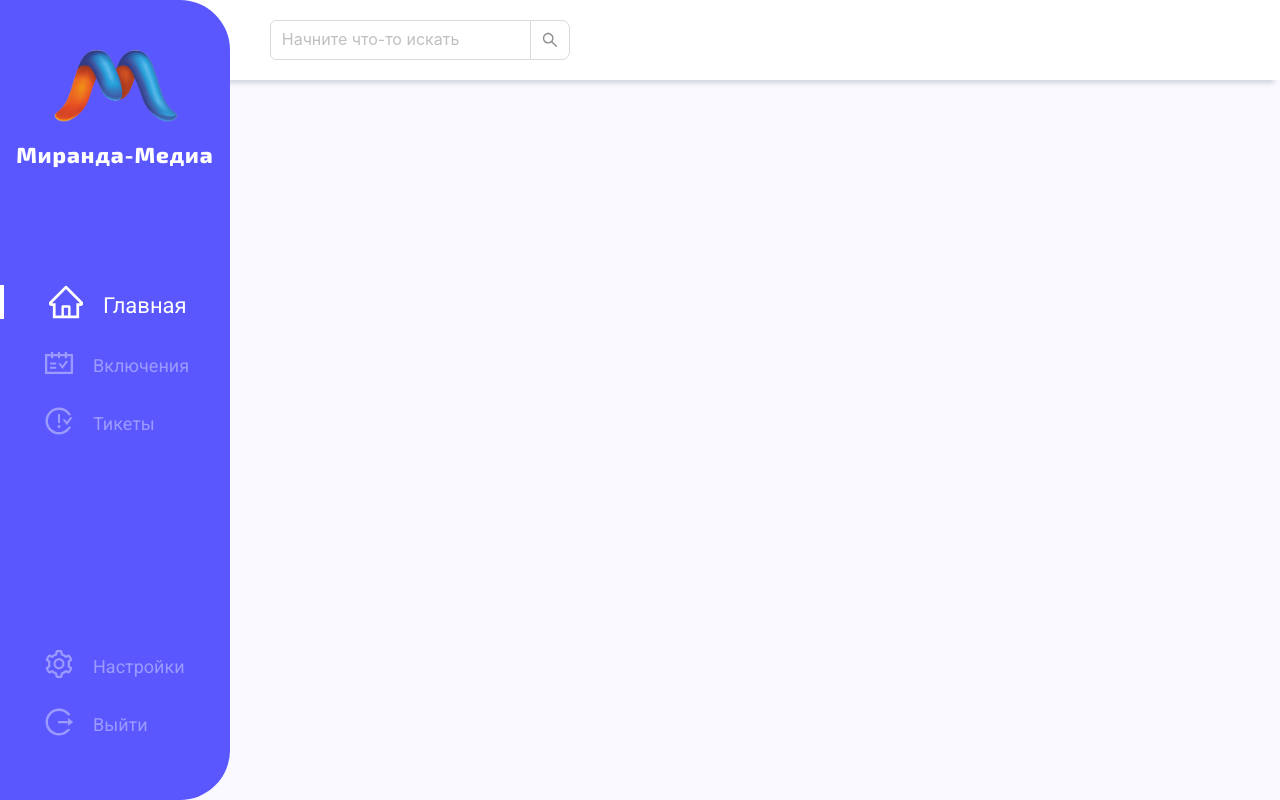
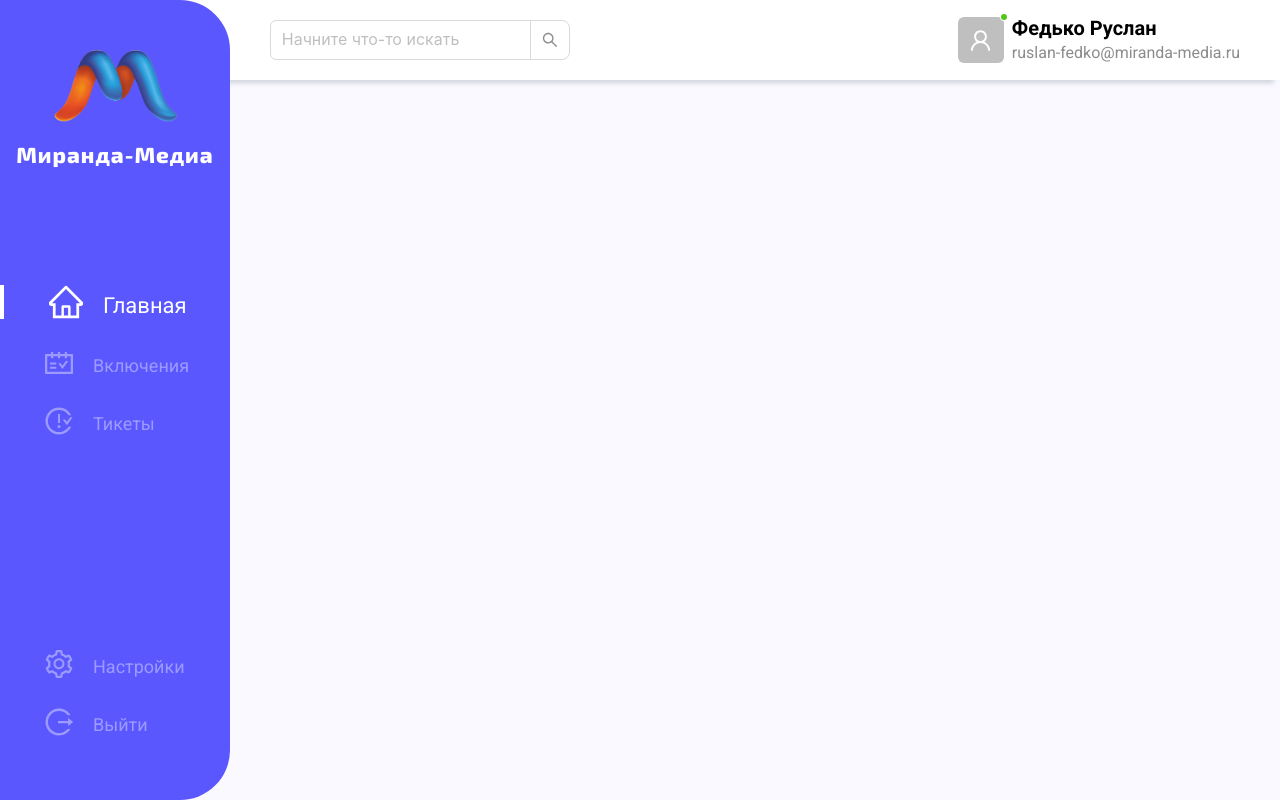
Before and after one commit to rfdt/design-mm-ttm, a React (Create React App) app: page / in a window 1280 px wide. Built offline with nearby package versions, Linux system fonts and the light colour scheme; the HTML template or start-up script is replaced by a standard one.

Commit message:
Design some Blocks

```diff
--- a/src/App.css
+++ b/src/App.css
@@ -140,3 +140,24 @@
 .Header__Search-Input{
     width: 300px;
 }
+
+.Header__User{
+    display: flex;
+    align-items: center;
+}
+
+.Header__User-Info{
+    margin-left: 8px;
+}
+
+.Header__User-Data{
+    position: relative;
+    top: -4px;
+    font-size: 20px;
+    line-height: 26px;
+    font-weight: bold;
+}
+
+.Header__User-Email{
+    color: #8c8c8c;
+}
--- a/src/App.js
+++ b/src/App.js
@@ -1,7 +1,14 @@
 import './App.css';
 import MmLogo from './static/images/MM-LOGO.png';
-import {HomeOutlined, IssuesCloseOutlined, LogoutOutlined, ScheduleOutlined, SettingOutlined} from "@ant-design/icons";
-import {Input} from "antd";
+import {
+    HomeOutlined,
+    IssuesCloseOutlined,
+    LogoutOutlined,
+    ScheduleOutlined,
+    SettingOutlined,
+    UserOutlined
+} from "@ant-design/icons";
+import {Avatar, Badge, Input} from "antd";
 import {useState} from "react";
 import classNames from "classnames";
 
@@ -88,7 +95,19 @@ function App() {
                                 allowClear size={'large'} />
                     </div>
                     <div className="Header__User">
-
+                        <div className="Header__User-Avatar">
+                            <Badge dot status={'success'}>
+                                <Avatar shape="square" icon={<UserOutlined />} size={46}/>
+                            </Badge>
+                        </div>
+                        <div className="Header__User-Info">
+                            <div className="Header__User-Data">
+                                Федько Руслан
+                            </div>
+                            <div className="Header__User-Email">
+                                ruslan-fedko@miranda-media.ru
+                            </div>
+                        </div>
                     </div>
                 </div>
             </div>
--- a/src/index.css
+++ b/src/index.css
@@ -17,7 +17,6 @@ time, mark, audio, video {
 	padding: 0;
 	border: 0;
 	font-size: 100%;
-	font: inherit;
 	vertical-align: baseline;
 	box-sizing: border-box;
 }
```
